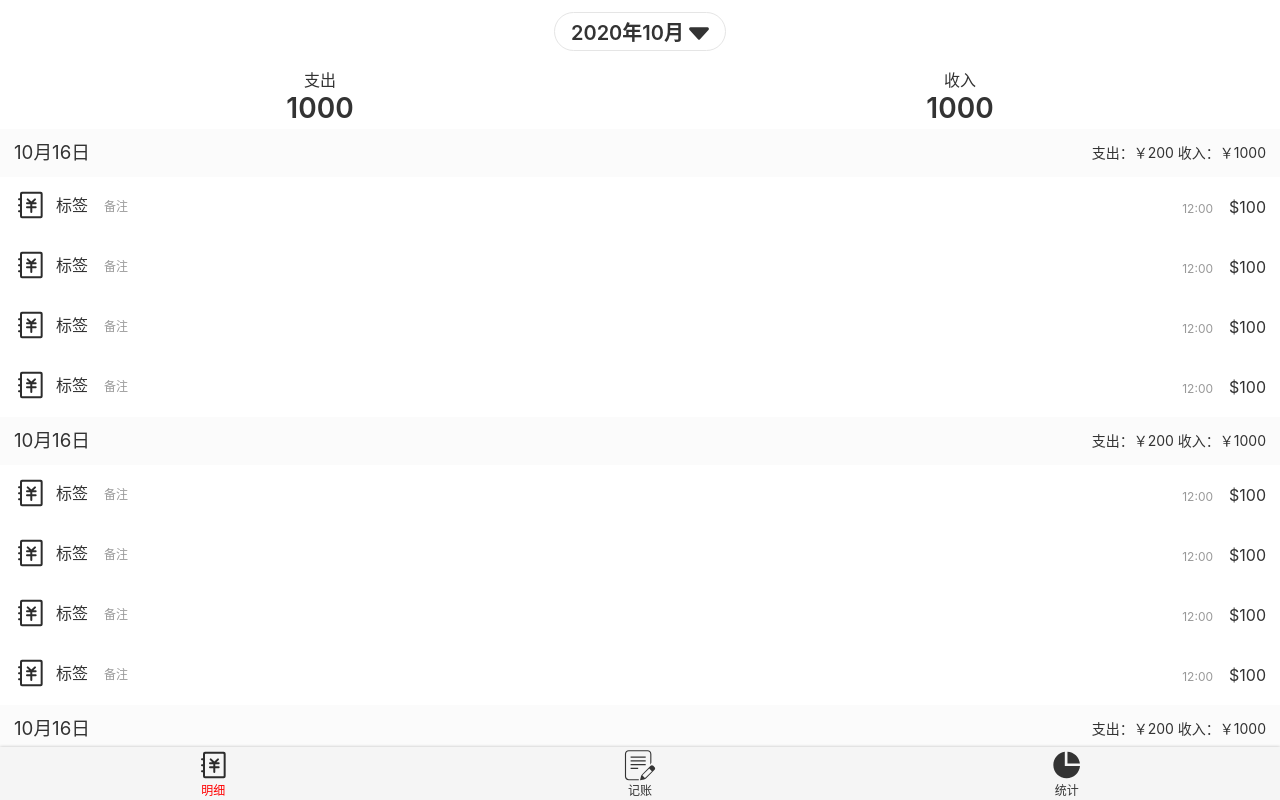
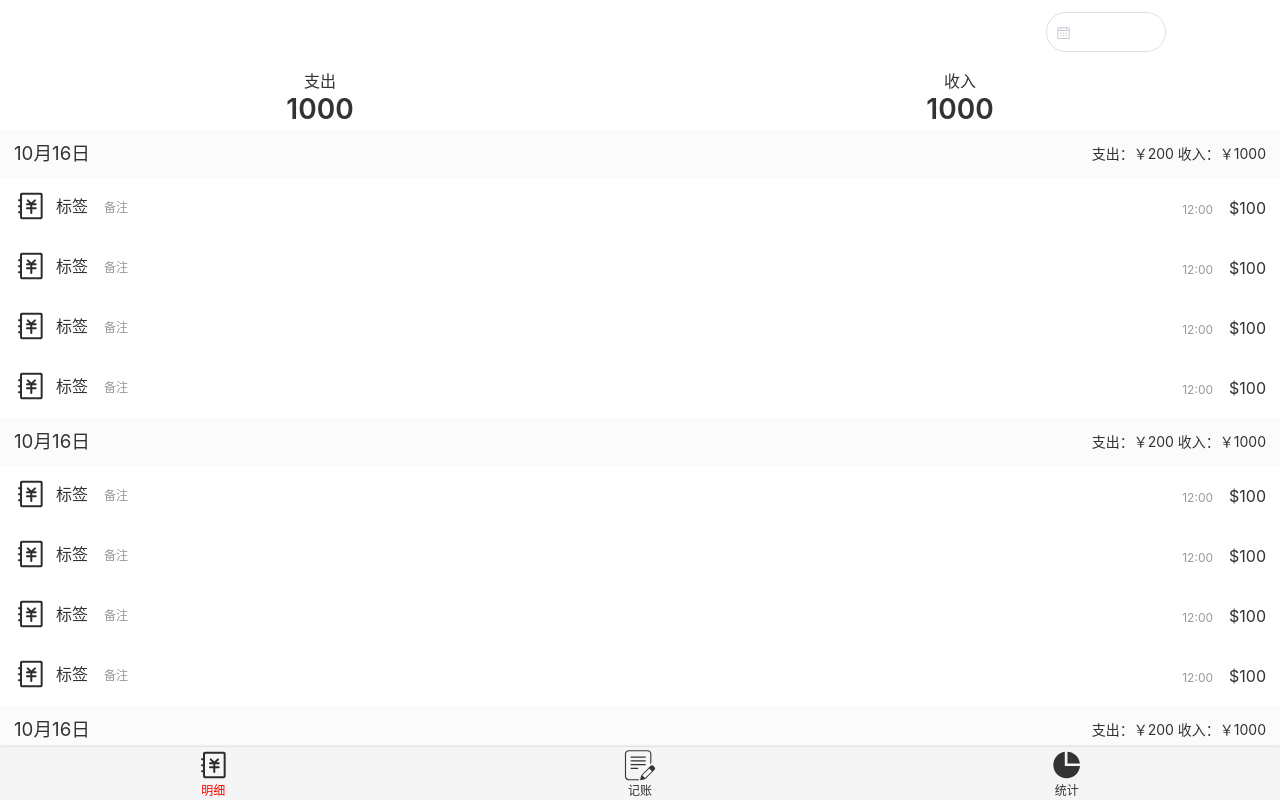
Before and after one commit to ChiLi2000/keep-accounts, a Vue app: page /#/detail in a window 1280 px wide. Built offline with nearby package versions, Linux system fonts and the light colour scheme.

Commit message:
'安装dayjs，记账时间组件完成'

```diff
--- a/package.json
+++ b/package.json
@@ -10,6 +10,8 @@
   },
   "dependencies": {
     "core-js": "^3.6.5",
+    "dayjs": "^1.9.3",
+    "element-ui": "^2.13.2",
     "register-service-worker": "^1.7.1",
     "svg-sprite-loader": "^5.0.0",
     "vue": "^2.6.11",
--- a/src/components/Date.vue
+++ b/src/components/Date.vue
@@ -1,17 +1,30 @@
 <template>
   <div class="date-outer" :class="classPrefix && `${classPrefix}-wrapper`">
-  <div class="date" :class="classPrefix && `${classPrefix}-content`">
-    2020年10月
-    <Icon name="down" class="down_icon"></Icon>
-  </div>
+    <span></span>
+    <el-date-picker
+        v-model="dateValue"
+        :type="type"
+        :placeholder="placeholder"
+        format="MM-dd">
+    </el-date-picker>
   </div>
 </template>
 
 <script lang="ts">
-export default {
-  name: "date",
-  props: ["classPrefix"],
-};
+import Vue from "vue";
+import {Component, Prop, Watch} from "vue-property-decorator";
+
+@Component
+export default class Date extends Vue {
+  @Prop(String) classPrefix?: string;
+  @Prop() placeholder?: string;
+  @Prop() type!: string;
+  @Prop() value!: string;
+
+  dateValue = this.value;
+
+
+}
 </script>
 
 <style scoped lang="scss">
@@ -19,16 +32,14 @@ export default {
 
 .date-outer {
   display: flex;
-  justify-content: center;
-  align-items: center;
-  .date{
-    font-weight: $font-height;
-    margin: 12px 0;
-    font-size: 20px;
-    border: 1px solid #E5E5E5;
-    border-radius: 25px;
-    padding: $padding-radio;
-  }
+  justify-content: space-between;
+  margin: $out-padding;
+}
+
+::v-deep input.el-input__inner {
+  width: 120px;
+  padding-right: 10px;
+  border-radius: 25px;
 }
 
 </style>
--- a/src/main.ts
+++ b/src/main.ts
@@ -8,6 +8,10 @@ import Icon from "@/components/Icon.vue";
 import Date from "@/components/Date.vue";
 import Tabs from "@/components/Tabs.vue";
 import Record from "@/components/Record.vue";
+import ElementUI from 'element-ui'
+import 'element-ui/lib/theme-chalk/index.css'
+Vue.use(ElementUI)
+
 
 Vue.config.productionTip = false
 
--- a/src/views/Account.vue
+++ b/src/views/Account.vue
@@ -8,7 +8,7 @@
       </div>
       <div class="smart">
         <Tabs :data-source="recordTypeList" :value.sync="type" class-prefix="tabs"/>
-        <Date class-prefix="date"/>
+        <Date  :value.sync= "time" :placeholder="placeholder" type="date" class-prefix="date"/>
       </div>
     </div>
     <div class="account-center">
@@ -34,6 +34,7 @@ import {Component,Watch} from "vue-property-decorator";
 import NumberPad from "@/components/Account/NumberPad.vue";
 import Tags from "@/components/Account/Tags.vue";
 import recordTypeList from "@/constants/recordTypeList";
+import dayjs from "dayjs";
 
 @Component({
   components: {Tags, NumberPad}
@@ -41,6 +42,8 @@ import recordTypeList from "@/constants/recordTypeList";
 export default class Account extends Vue {
   recordTypeList = recordTypeList;
   type = "-";
+  time = new Date().toISOString()
+  placeholder = dayjs(new Date().toISOString()).format("MM-DD")
 }
 </script>
 
@@ -89,20 +92,16 @@ export default class Account extends Vue {
   @extend %item;
 
   ::v-deep .date-wrapper {
-    margin: 0 16px;
-
-    .date-content {
-      font-size: 16px;
-      font-weight: normal;
-    }
+    width: 35%;
   }
 
   ::v-deep .tabs-wrapper {
+
     li {
-      border: 1px solid #E5E5E5;
+      border: 1px solid #DCDFE6;
       text-align: center;
       border-radius: 25px;
-      //width: 33.33333%;
+      color: #606266;
     }
   }
 
--- a/src/views/Detail.vue
+++ b/src/views/Detail.vue
@@ -1,7 +1,7 @@
 <template>
   <div class="outer">
     <div class="detail-top">
-      <Date/>
+      <Date class-prefix="date"/>
       <Tabs :data-source="recordTypeList"  class-prefix="tabs">
         <span>1000</span>
       </Tabs>
@@ -96,6 +96,4 @@ export default class Detail extends Vue{
   }
 }
 
-
-
 </style>
```
Also changed, not shown: 1 other file (tests, documents, lock files or other folders).
